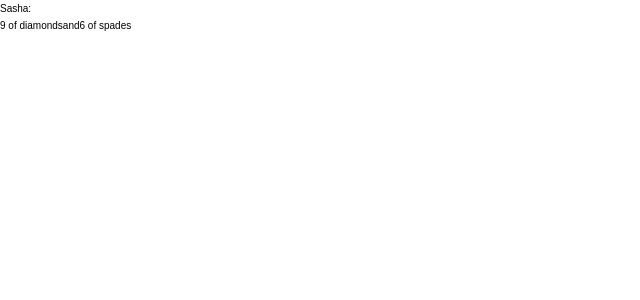
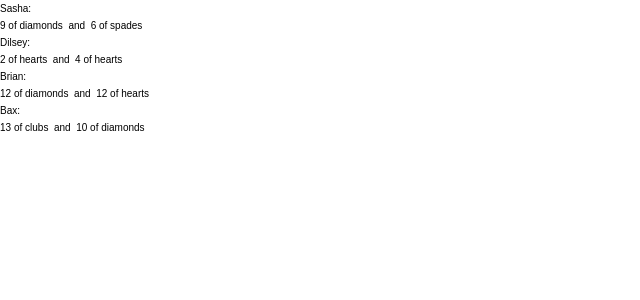
Before and after one commit to SashaPatsel/hold-em, a React (Create React App) app: page / in a window 1280 px wide. Shown: the top 300 px of the page, without its empty margins (0-640 px from the left). Built offline with nearby package versions, Linux system fonts and the light colour scheme.

Commit message:
map through all players

```diff
--- a/src/features/Player.js
+++ b/src/features/Player.js
@@ -27,7 +27,7 @@ class Player extends Component {
         return (
           <div>
           {this.state.hand[0].number} of {this.state.hand[0].suit}
-          and
+          &nbsp; and &nbsp;
           {this.state.hand[1].number} of {this.state.hand[1].suit}
           </div>
         )
--- a/src/features/Round.js
+++ b/src/features/Round.js
@@ -80,7 +80,7 @@ class Round extends Component {
   render () {
     return (
       <div>
-        {this.state.players[0]}
+        {this.state.players.map(player => player)}
       </div>
     )
   }
```
